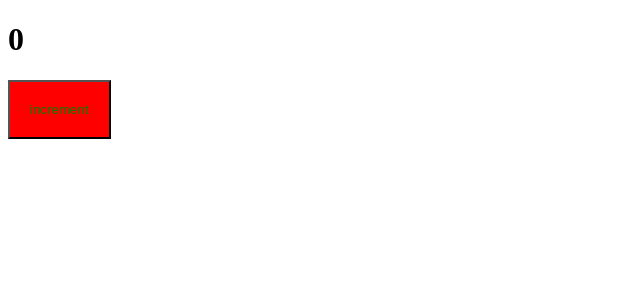
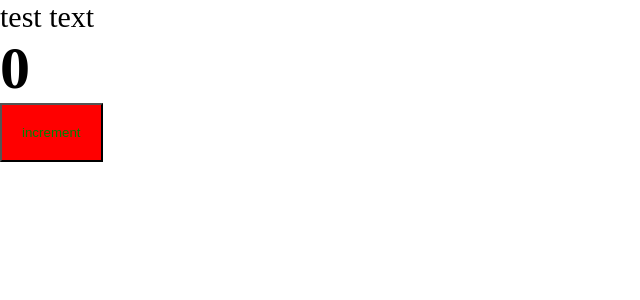
Before and after one commit to dmsk01/webpack-setting, a React app: page / in a window 1280 px wide. Shown: the top 300 px of the page, without its empty margins (0-640 px from the left). Built offline with nearby package versions, Linux system fonts and the light colour scheme.

Commit message:
add style modules & mini css extract pluging

```diff
--- a/package.json
+++ b/package.json
@@ -19,6 +19,7 @@
     "@types/webpack-dev-server": "^4.7.2",
     "css-loader": "^6.6.0",
     "html-webpack-plugin": "^5.5.0",
+    "mini-css-extract-plugin": "^2.5.3",
     "sass": "^1.49.9",
     "sass-loader": "^12.6.0",
     "style-loader": "^3.3.1",
--- /dev/null
+++ b/src/App.tsx
@@ -0,0 +1,14 @@
+import React from "react";
+import Counter from "./components/Counter";
+import "./index.scss";
+
+function App() {
+  return (
+    <div className="app">
+      test text
+      <Counter />
+    </div>
+  );
+}
+
+export default App;
--- a/src/components/Counter.scss
+++ b/src/components/Counter.module.scss
@@ -1,4 +1,4 @@
-button {
+.button {
   padding: 20px;
   color: green;
   background-color: red;
--- a/src/components/Counter.tsx
+++ b/src/components/Counter.tsx
@@ -1,17 +1,19 @@
-import React, {useState} from 'react';
-import './Counter.scss';
+import React, { useState } from "react";
+import classes from "./Counter.module.scss";
 
 const Counter = () => {
   const [count, setCount] = useState(0);
 
   const increment = () => {
     setCount(count + 1);
-    }
+  };
 
   return (
     <div>
       <h1>{count}</h1>
-            <button onClick={increment}>increment</button>
+      <button className={classes.button} onClick={increment}>
+        increment
+      </button>
     </div>
   );
 };
--- /dev/null
+++ b/src/index.scss
@@ -0,0 +1,9 @@
+* {
+  margin: 0;
+  padding: 0;
+  box-sizing: border-box;
+}
+
+.app {
+  font-size: 30px;
+}
--- a/src/index.tsx
+++ b/src/index.tsx
@@ -1,9 +1,4 @@
-import {render} from "react-dom";
-import Counter from "./components/Counter";
+import { render } from "react-dom";
+import App from "./App";
 
-render(
-    <div>
-        <Counter/>
-    </div>,
-    document.getElementById('root')
-)
+render(<App />, document.getElementById("root"));
```
Also changed, not shown: src/global.d.ts (added, +7 -0 lines), 4 other files (tests, documents, lock files or other folders). Lines whose indentation alone changed are shown as unchanged.
